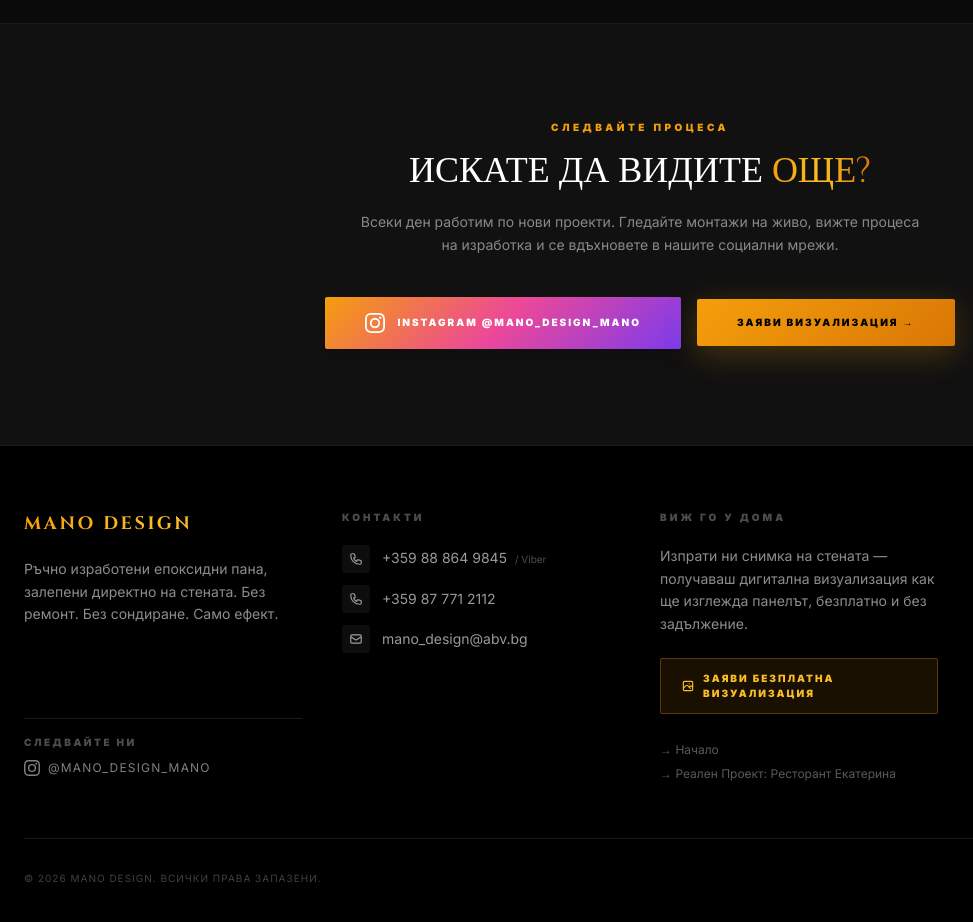
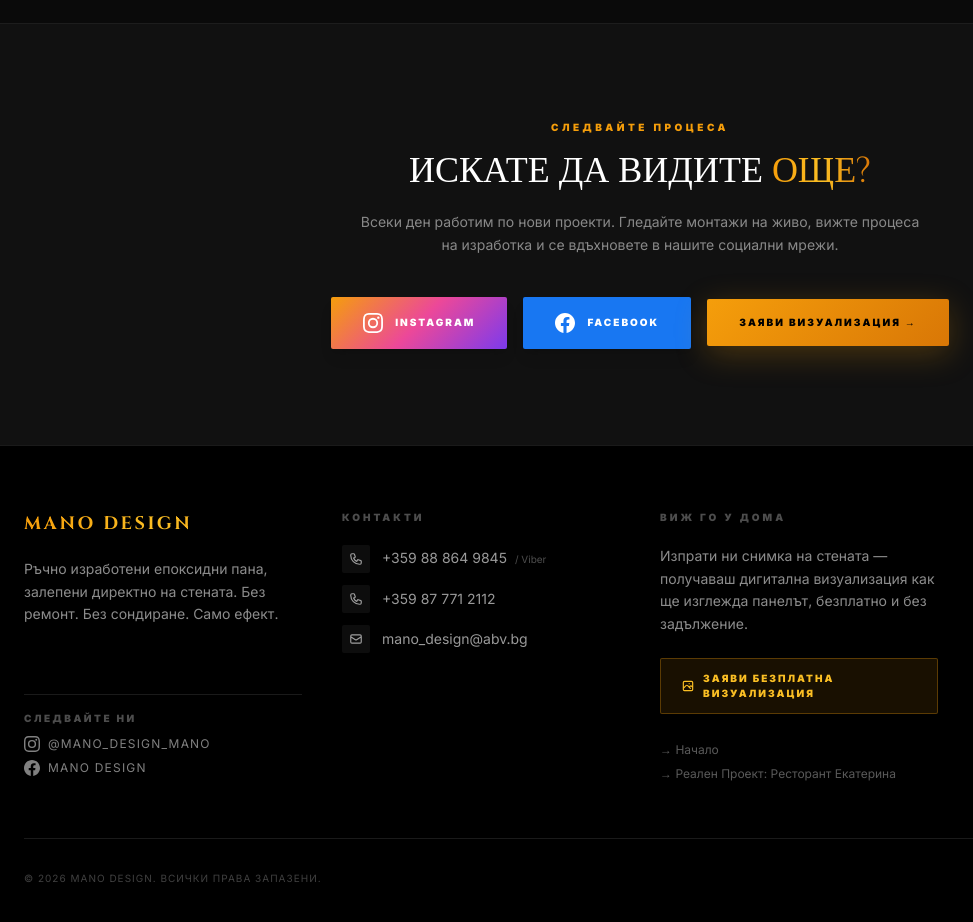
Before and after one commit to ginkogrudev/ManoPaneli, a website: page portfolio.html in a window 1280 px wide. Shown: the part 3380-4302 px from the top of the page, 0-973 px from the left. Drawn offline with nearby package versions, Linux system fonts and the light colour scheme.

Commit message:
Added FB

```diff
--- a/portfolio.html
+++ b/portfolio.html
@@ -290,7 +290,7 @@
 
     <!-- SOCIAL CTA -->
     <section class="py-24 bg-[#111] border-t border-white/5">
-        <div class="max-w-3xl mx-auto px-6 text-center scroll-reveal">
+    <div class="max-w-4xl mx-auto px-6 text-center scroll-reveal">
         <p class="text-[10px] uppercase tracking-[0.35em] text-amber-500 mb-4 font-bold">Следвайте Процеса</p>
         <h2 class="brand-font text-3xl md:text-4xl mb-5 uppercase text-white">
             Искате да видите <span class="text-gold-gradient">Още?</span>
@@ -298,14 +298,21 @@
         <p class="text-white/50 mb-10 text-sm leading-relaxed max-w-xl mx-auto">
             Всеки ден работим по нови проекти. Гледайте монтажи на живо, вижте процеса на изработка и се вдъхновете в нашите социални мрежи.
         </p>
-            <div class="flex flex-col sm:flex-row justify-center items-center gap-4">
+        <div class="flex flex-col sm:flex-row flex-wrap justify-center items-center gap-4">
             <a href="https://www.instagram.com/mano_design_mano/" target="_blank" rel="noopener noreferrer"
-                   class="w-full sm:w-auto flex items-center justify-center gap-3 text-white font-bold text-[10px] uppercase tracking-[0.2em] px-10 py-4 rounded-sm hover:scale-[1.03] transition shadow-lg"
+               class="w-full sm:w-auto flex items-center justify-center gap-3 text-white font-bold text-[10px] uppercase tracking-[0.2em] px-8 py-4 rounded-sm hover:scale-[1.03] transition shadow-lg"
                style="background: linear-gradient(135deg, #f59e0b 0%, #ec4899 50%, #7c3aed 100%);">
-                    <svg class="w-5 h-5 shrink-0" fill="currentColor" viewBox="0 0 24 24" aria-hidden="true"><path d="M12 2.163c3.204 0 3.584.012 4.85.07 3.252.148 4.771 1.691 4.919 4.919.058 1.265.069 1.645.069 4.849 0 3.205-.012 3.584-.069 4.849-.149 3.225-1.664 4.771-4.919 4.919-1.266.058-1.644.07-4.85.07-3.204 0-3.584-.012-4.849-.07-3.26-.149-4.771-1.699-4.919-4.92-.058-1.265-.07-1.644-.07-4.849 0-3.204.013-3.583.07-4.849.149-3.227 1.664-4.771 4.919-4.919 1.266-.057 1.645-.069 4.849-.069zM12 0C8.741 0 8.333.014 7.053.072 2.695.272.273 2.69.073 7.052.014 8.333 0 8.741 0 12c0 3.259.014 3.668.072 4.948.2 4.358 2.618 6.78 6.98 6.98C8.333 23.986 8.741 24 12 24c3.259 0 3.668-.014 4.948-.072 4.354-.2 6.782-2.618 6.979-6.98.059-1.28.073-1.689.073-4.948 0-3.259-.014-3.667-.072-4.947-.196-4.354-2.617-6.78-6.979-6.98-1.281-.059-1.69-.073-4.949-.073zm0 5.838a6.162 6.162 0 100 12.324 6.162 6.162 0 000-12.324zM12 16a4 4 0 110-8 4 4 0 010 8zm6.406-11.845a1.44 1.44 0 100 2.881 1.44 1.44 0 000-2.881z"/></svg>
-                    Instagram @mano_design_mano
+                <svg class="w-5 h-5 shrink-0" fill="currentColor" viewBox="0 0 24 24" aria-hidden="true"><path d="M12 2.163c3.204 0 3.584.012 4.85.07 3.252.148 4.771 1.691 4.919 4.919.058 1.265.069 1.645.069 4.849 0 3.205-.012 3.584-.069 4.849-.149 3.225-1.664 4.771-4.919 4.919-1.266.058-1.644.07-4.85.07-3.204 0-3.584-.012-4.849-.07-3.26-.149-4.771-1.699-4.919-4.92-.058-1.265-.07-1.644-.07-4.849 0-3.204.013-3.583.07-4.849.149-3.227 1.664-4.771 4.919-4.919 1.266-.057 1.645-.069 4.849-.069zM12 0C8.741 0 8.333.014 7.053.072 2.695.272.273 2.69.073 7.052.014 8.333 0 8.741 0 12c0 3.259.014 3.668.072 4.948.2 4.358 2.618 6.78 6.98 6.98C8.333 23.986 8.741 24 12 24c3.259 0 3.668-.014 4.948-.072 4.354-.2 6.782-2.618 6.979-6.98.059-1.28.073-1.689.073-4.948 0-3.259-.014-3.667-.072-4.947-.196-4.354-2.617-6.78-6.979-6.98C15.668.014 15.259 0 12 0zm0 5.838a6.162 6.162 0 100 12.324 6.162 6.162 0 000-12.324zM12 16a4 4 0 110-8 4 4 0 010 8zm6.406-11.845a1.44 1.44 0 100 2.881 1.44 1.44 0 000-2.881z"/></svg>
+                Instagram
             </a>
-                <a href="contact.html" class="cta-main w-full sm:w-auto flex items-center justify-center gap-3 text-black font-black text-[10px] uppercase tracking-[0.2em] px-10 py-4 rounded-sm">
+
+            <a href="https://www.facebook.com/profile.php?id=100064560709611" target="_blank" rel="noopener noreferrer"
+               class="w-full sm:w-auto flex items-center justify-center gap-3 text-white font-bold text-[10px] uppercase tracking-[0.2em] px-8 py-4 rounded-sm hover:scale-[1.03] transition shadow-lg bg-[#1877F2]">
+                <svg class="w-5 h-5 shrink-0" fill="currentColor" viewBox="0 0 24 24" aria-hidden="true"><path d="M24 12.073c0-6.627-5.373-12-12-12s-12 5.373-12 12c0 5.99 4.388 10.954 10.125 11.854v-8.385H7.078v-3.47h3.047V9.43c0-3.007 1.792-4.669 4.533-4.669 1.312 0 2.686.235 2.686.235v2.953H15.83c-1.491 0-1.956.925-1.956 1.874v2.25h3.328l-.532 3.47h-2.796v8.385C19.612 23.027 24 18.062 24 12.073z"/></svg>
+                Facebook
+            </a>
+
+            <a href="contact.html" class="cta-main w-full sm:w-auto flex items-center justify-center gap-3 text-black font-black text-[10px] uppercase tracking-[0.2em] px-8 py-4 rounded-sm">
                 Заяви Визуализация →
             </a>
         </div>
@@ -325,6 +332,16 @@
                         <a href="https://www.instagram.com/mano_design_mano" target="_blank" rel="noopener noreferrer" aria-label="Instagram на Mano Design" class="inline-flex items-center gap-2 text-white/50 hover:text-amber-500 transition text-xs uppercase tracking-widest">
                             <svg class="w-4 h-4 shrink-0" fill="currentColor" viewBox="0 0 24 24" aria-hidden="true"><path d="M12 2.163c3.204 0 3.584.012 4.85.07 3.252.148 4.771 1.691 4.919 4.919.058 1.265.069 1.645.069 4.849 0 3.205-.012 3.584-.069 4.849-.149 3.225-1.664 4.771-4.919 4.919-1.266.058-1.644.07-4.85.07-3.204 0-3.584-.012-4.849-.07-3.26-.149-4.771-1.699-4.919-4.92-.058-1.265-.07-1.644-.07-4.849 0-3.204.013-3.583.07-4.849.149-3.227 1.664-4.771 4.919-4.919 1.266-.057 1.645-.069 4.849-.069zM12 0C8.741 0 8.333.014 7.053.072 2.695.272.273 2.69.073 7.052.014 8.333 0 8.741 0 12c0 3.259.014 3.668.072 4.948.2 4.358 2.618 6.78 6.98 6.98C8.333 23.986 8.741 24 12 24c3.259 0 3.668-.014 4.948-.072 4.354-.2 6.782-2.618 6.979-6.98.059-1.28.073-1.689.073-4.948 0-3.259-.014-3.667-.072-4.947-.196-4.354-2.617-6.78-6.979-6.98C15.668.014 15.259 0 12 0zm0 5.838a6.162 6.162 0 100 12.324 6.162 6.162 0 000-12.324zM12 16a4 4 0 110-8 4 4 0 010 8zm6.406-11.845a1.44 1.44 0 100 2.881 1.44 1.44 0 000-2.881z"/></svg>
                             @mano_design_mano
+                        </a>
+                        <a
+            href="https://www.facebook.com/profile.php?id=100064560709611"
+            target="_blank"
+            rel="noopener noreferrer"
+            aria-label="Facebook на Mano Design"
+            class="inline-flex items-center gap-2 text-white/50 hover:text-[#1877F2] transition text-xs uppercase tracking-widest group"
+        >
+            <svg class="w-4 h-4 shrink-0" fill="currentColor" viewBox="0 0 24 24" aria-hidden="true"><path d="M24 12.073c0-6.627-5.373-12-12-12s-12 5.373-12 12c0 5.99 4.388 10.954 10.125 11.854v-8.385H7.078v-3.47h3.047V9.43c0-3.007 1.792-4.669 4.533-4.669 1.312 0 2.686.235 2.686.235v2.953H15.83c-1.491 0-1.956.925-1.956 1.874v2.25h3.328l-.532 3.47h-2.796v8.385C19.612 23.027 24 18.062 24 12.073z"/></svg>
+            Mano Design
         </a>
                     </div>
                 </div>
```
Also changed, not shown: case-study-ekaterina.html (+10 -0 lines), contact.html (+10 -0 lines), index.html (+10 -0 lines). Lines whose indentation alone changed are shown as unchanged.
